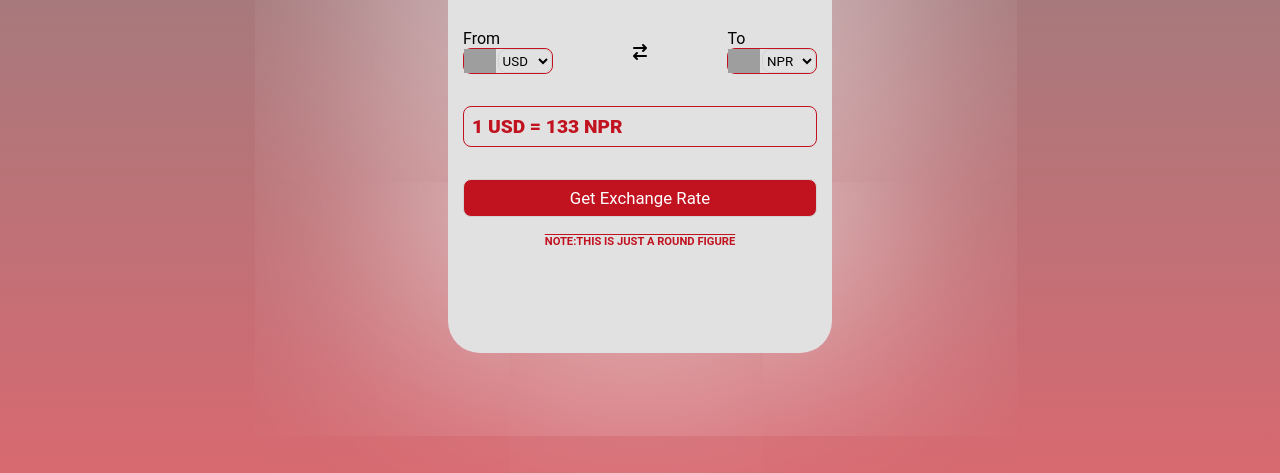
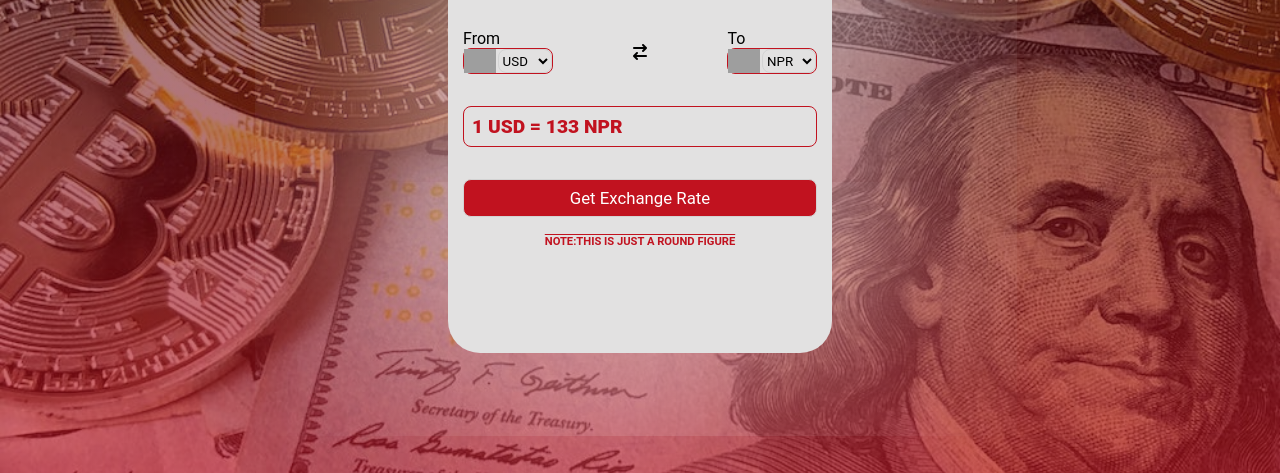
Before and after one commit to Kuldip-Sirpali/Currency_Converter, a plain HTML site: page index.html in a window 1280 px wide. Shown: the part 327-800 px from the top of the page. Drawn offline with Linux system fonts and the light colour scheme; grey boxes are pictures that could not be loaded.

Commit message:
Update styles.css

```diff
--- a/styles.css
+++ b/styles.css
@@ -8,7 +8,7 @@
 .container {
   width: 100vw;
   height: 100vh;
-  background: linear-gradient(#0000007a, #c1121ea2), url(/Currency_Converter/Img/bg.jpeg);
+  background: linear-gradient(#0000007a, #c1121ea2), url(/Currency_Converter/bg.jpeg);
   background-position: center;
   background-size: cover;
   object-fit: cover;
```
